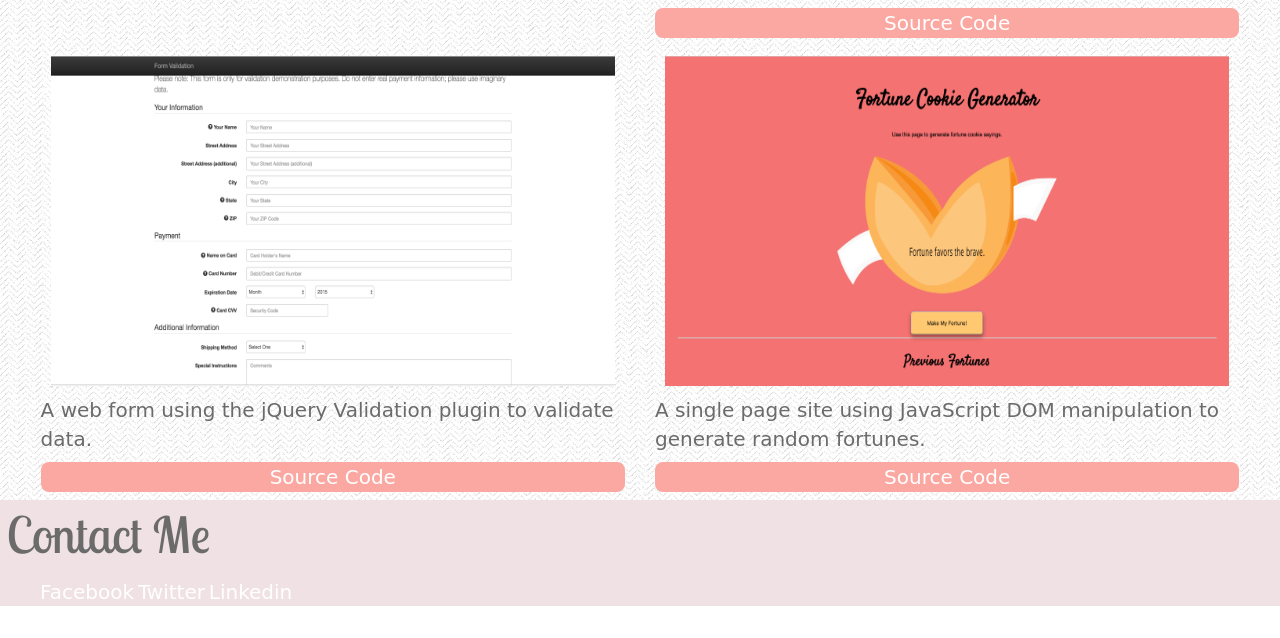
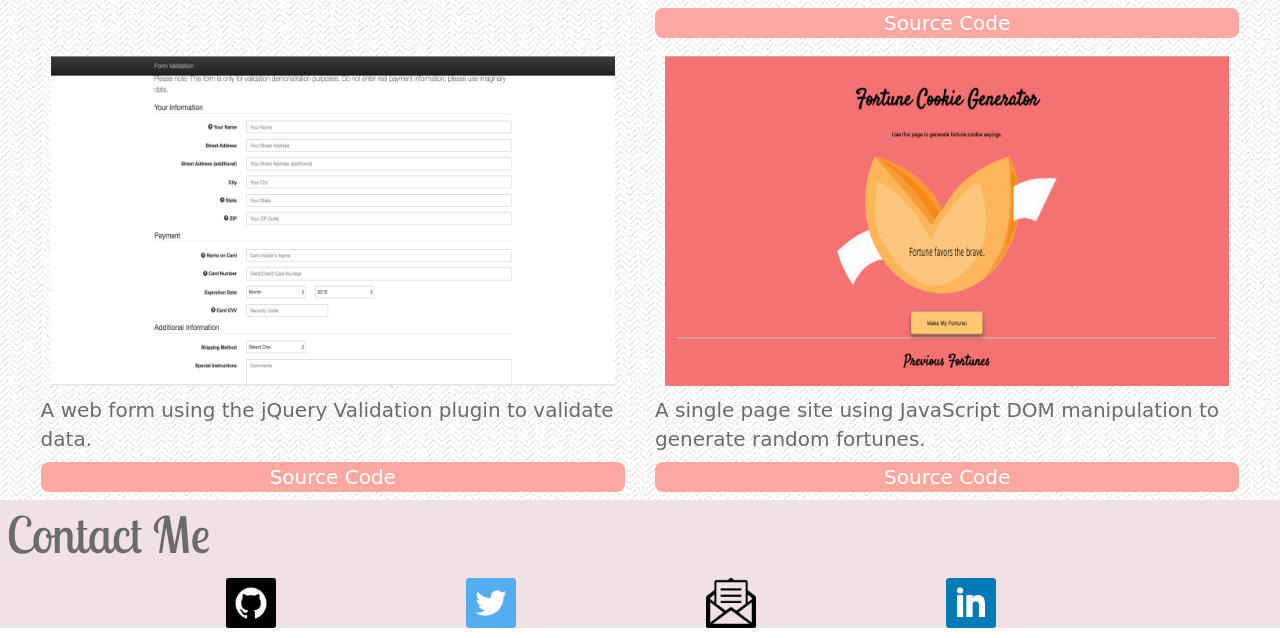
Before and after one commit to hlkessner/hlkessner.github.io, a plain HTML site: page index.html in a window 1280 px wide. Shown: the part 1854-2492 px from the top of the page. Before the commit the page ends 2470 px from the top, so only its background shows below. Drawn offline with nearby package versions, Linux system fonts and the light colour scheme; a web font is replaced by a local one.

Commit message:
Added contact links

```diff
--- a/css/main.css
+++ b/css/main.css
@@ -51,6 +51,10 @@ img.img-responsive {
   height: 350px;
   padding: 10px;
 }
+img.contact {
+  height: 50px;
+  margin-left: 15%;
+}
 div.row {
   margin-right: 2%;
   margin-left: 2%;
@@ -82,6 +86,7 @@ div#contact {
   height: 100%;
   background-color: rgba(239, 225, 228, 1);
   margin-top: none;
+
 }
 /*Nav bar styling*/
 nav.navbar.navbar-default {
--- a/index.html
+++ b/index.html
@@ -92,9 +92,10 @@
     <div id=contact>
       <h1>Contact Me</h1>
       <ul>
-        <li><a href="https://www.facebook.com/halsey.kessner">Facebook</a></li>
-        <li><a href="https://twitter.com/HalseyKessner">Twitter</a></li>
-        <li><a href="https://www.linkedin.com/in/halsey-kessner-bb71376b?trk=nav_responsive_tab_profile">Linkedin</a></li>
+        <li><a href="https://github.com/hlkessner"><img class="contact" src="img/github.png"></a></li>
+        <li><a href="https://twitter.com/HalseyKessner"><img class="contact" src="img/twitter.png"></a></li>
+        <li><a href="mailto:hlkessner@gmail.com?Subject=Portfolio" target="_top"><img class="contact"src="img/email.png"></a></li>
+        <li><a href="https://www.linkedin.com/in/halsey-kessner-bb71376b?trk=nav_responsive_tab_profile"><img class="contact" src="img/linkedin.png"></a></li>
       </ul>
     </div>
 </body>
```
Also changed, not shown: img/email.png (added), img/github.png (added), img/linkedin.png (added), img/twitter.png (added).
